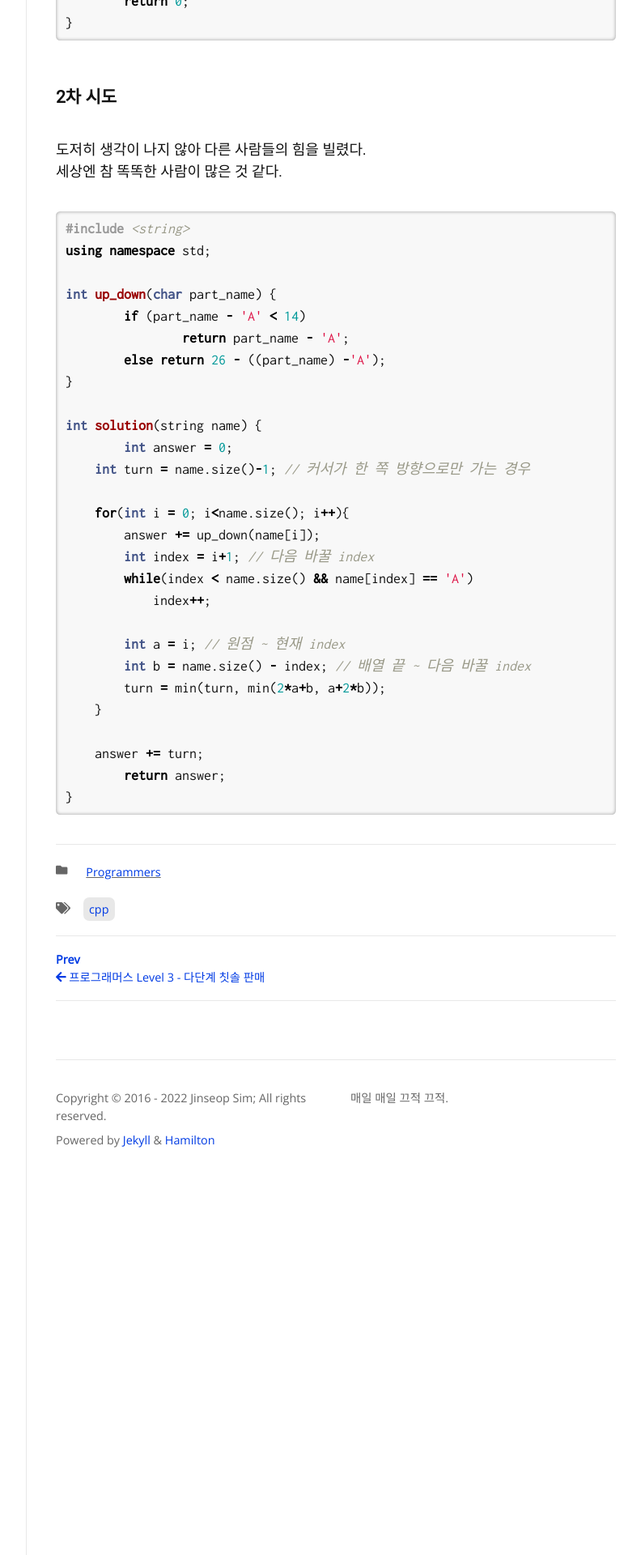
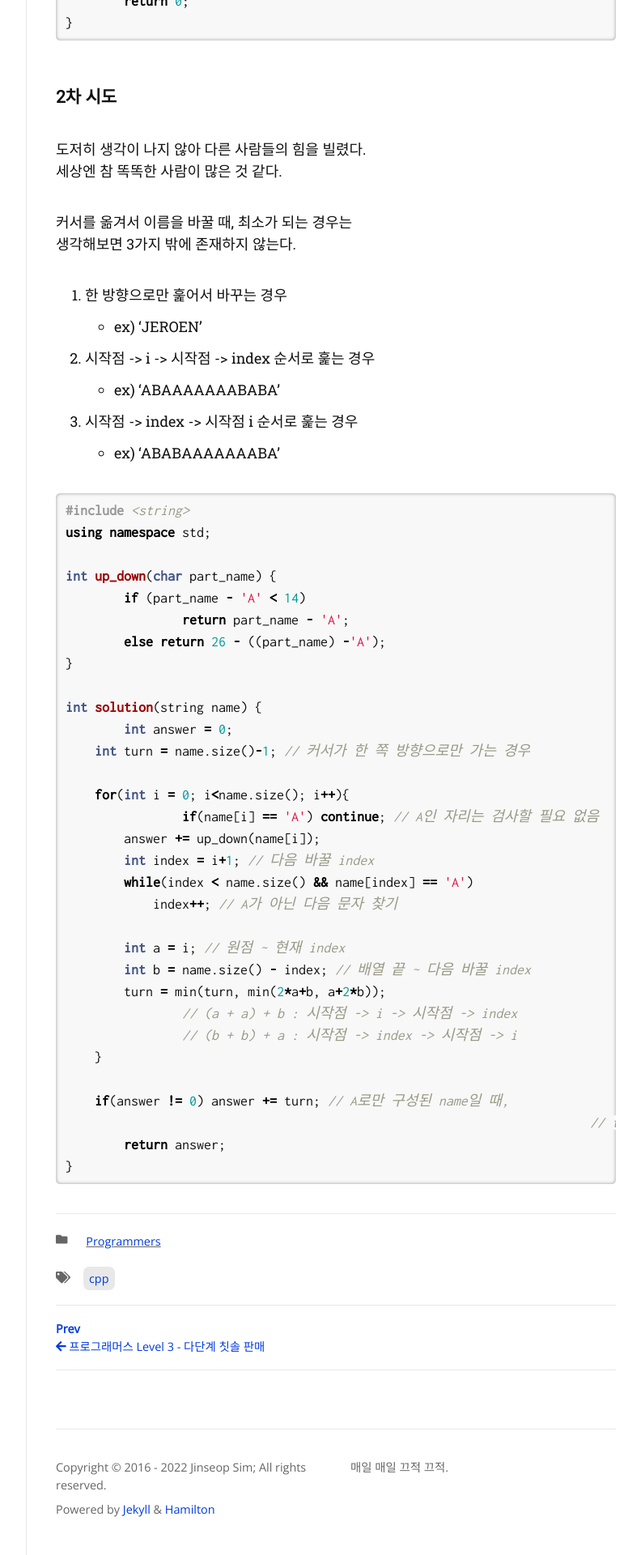
Before and after one commit to Jinseop-Sim/Jinseop-Sim.github.io, a Jekyll site: the page built from _posts/2022-06-27-programmers-04.md, in a window 1280 px wide. Shown: the part 2158-4078 px from the top of the page at 81% size, without its empty margins (357-1149 px from the left). Built offline with Jekyll 4.4.1, drawn with Linux system fonts in a browser that asks for light colours; nearby versions of some CDN libraries; some web fonts are replaced.

Commit message:
modify post

```diff
--- a/_posts/2022-06-27-programmers-04.md
+++ b/_posts/2022-06-27-programmers-04.md
@@ -78,6 +78,16 @@ int main() {
 도저히 생각이 나지 않아 다른 사람들의 힘을 빌렸다.
 세상엔 참 똑똑한 사람이 많은 것 같다.
 
+커서를 옮겨서 이름을 바꿀 때, 최소가 되는 경우는
+생각해보면 3가지 밖에 존재하지 않는다.
+
+1. 한 방향으로만 훑어서 바꾸는 경우
+  - ex) 'JEROEN'
+2. 시작점 -> i -> 시작점 -> index 순서로 훑는 경우
+  - ex) 'ABAAAAAAABABA'
+3. 시작점 -> index -> 시작점 i 순서로 훑는 경우
+  - ex) 'ABABAAAAAAABA'
+
 {% highlight cpp %}
 #include <string>
 using namespace std;
@@ -93,17 +103,21 @@ int solution(string name) {
     int turn = name.size()-1; // 커서가 한 쪽 방향으로만 가는 경우
 
     for(int i = 0; i<name.size(); i++){
+		if(name[i] == 'A') continue; // A인 자리는 검사할 필요 없음
         answer += up_down(name[i]);
         int index = i+1; // 다음 바꿀 index
         while(index < name.size() && name[index] == 'A')
-            index++;
+            index++; // A가 아닌 다음 문자 찾기
 
         int a = i; // 원점 ~ 현재 index
         int b = name.size() - index; // 배열 끝 ~ 다음 바꿀 index
         turn = min(turn, min(2*a+b, a+2*b));
+		// (a + a) + b : 시작점 -> i -> 시작점 -> index
+		// (b + b) + a : 시작점 -> index -> 시작점 -> i
     }
 
-    answer += turn;
+    if(answer != 0) answer += turn; // A로만 구성된 name일 때,
+									// turn을 더해주지 않도록.
 	return answer;
 }
 {% endhighlight %}
```
